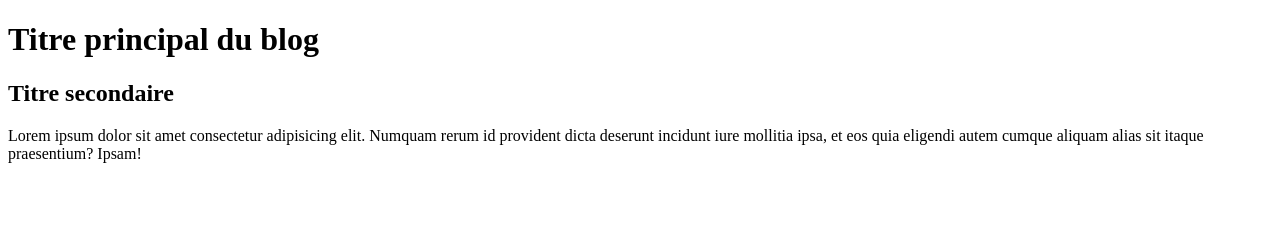
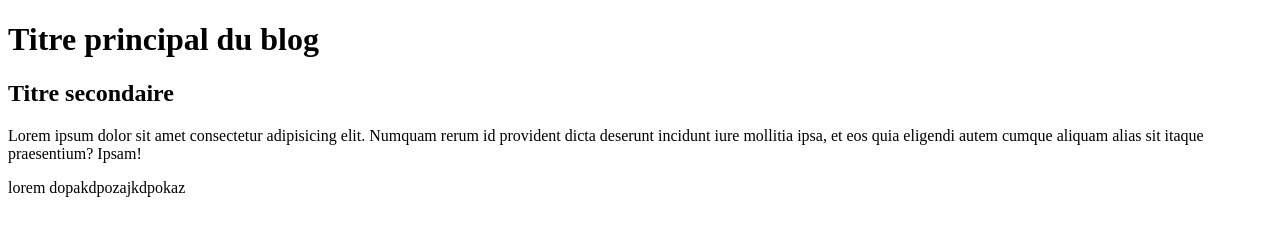
Before and after one commit to pierre-alexandre-detollenaere/Exercice_Blog, a plain HTML site: page index.html in a window 1280 px wide. Drawn offline with Linux system fonts and the light colour scheme.

Commit message:
Update index.html

```diff
--- a/index.html
+++ b/index.html
@@ -14,5 +14,9 @@
     <p>
         Lorem ipsum dolor sit amet consectetur adipisicing elit. Numquam rerum id provident dicta deserunt incidunt iure mollitia ipsa, et eos quia eligendi autem cumque aliquam alias sit itaque praesentium? Ipsam!
     </p>
+
+    <footer>
+        lorem dopakdpozajkdpokaz
+    </footer>
 </body>
 </html>
```
